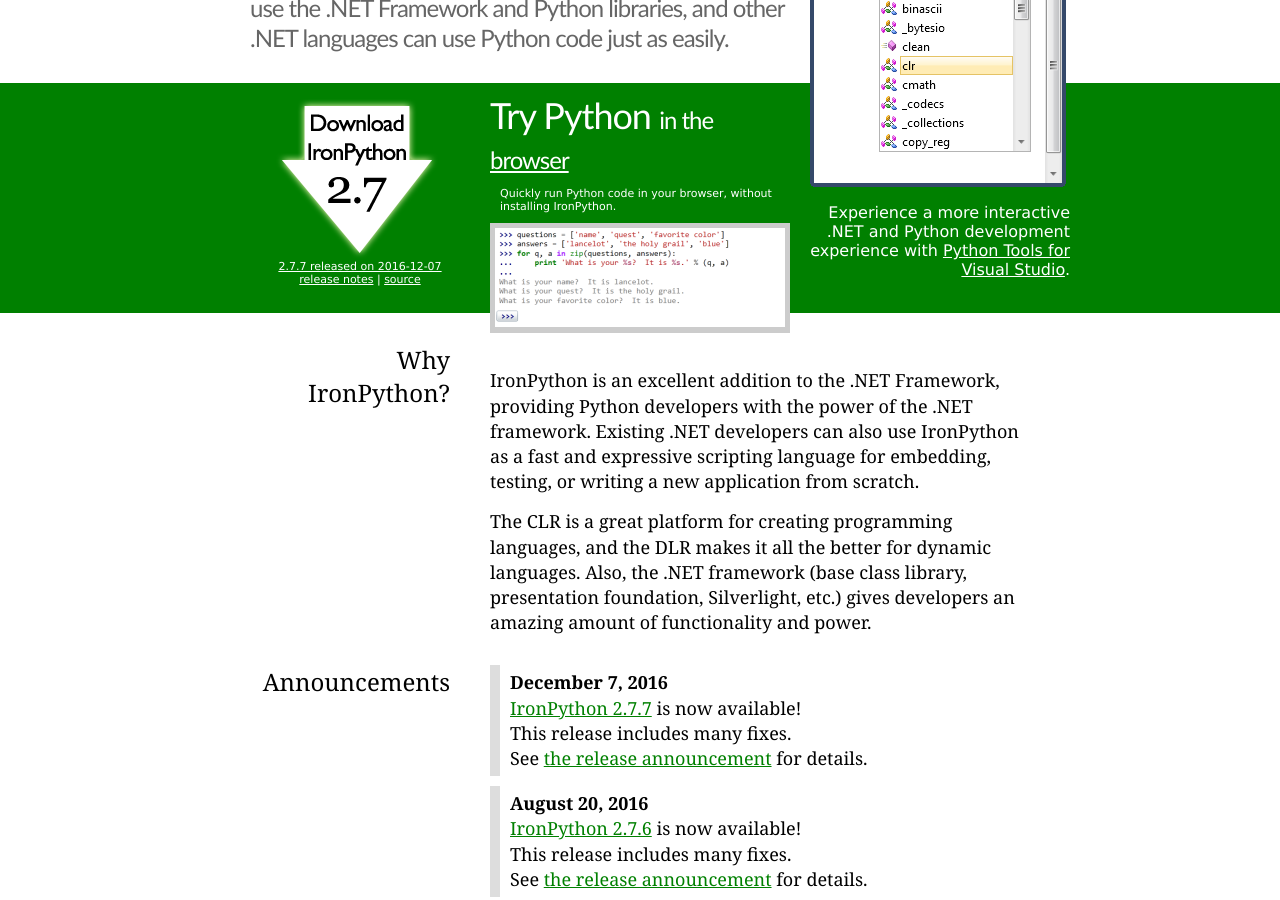
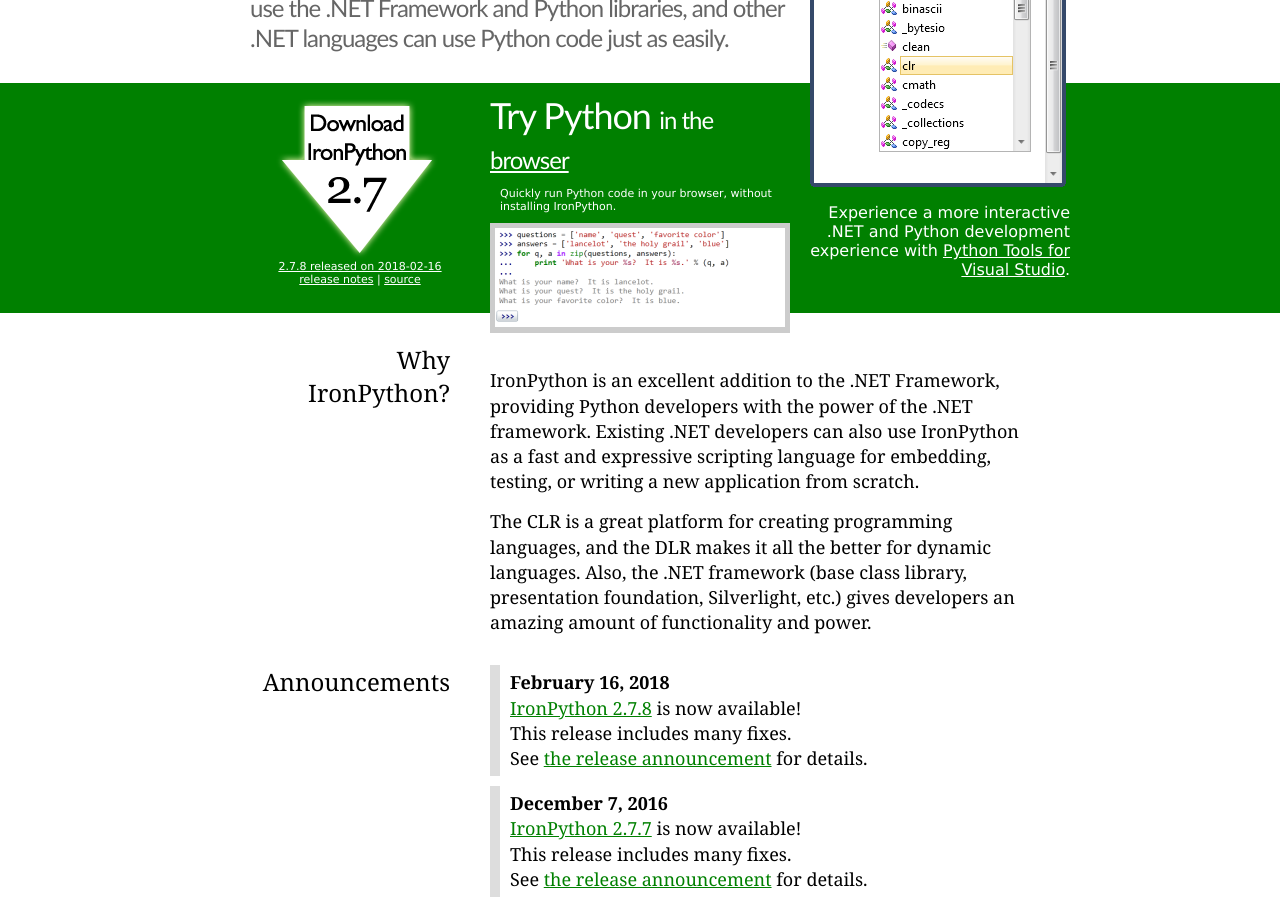
Before and after one commit to IronLanguages/ironpython.net, a Jekyll site: the page built from index.html, in a window 1280 px wide and 900 px high, scrolled down 298 px. Built offline with Jekyll 4.4.1, drawn with Linux system fonts in a browser that asks for light colours.

Commit message:
Add/update all the links for the 2.7.8 release.

```diff
--- a/_config.yml
+++ b/_config.yml
@@ -1,8 +1,8 @@
-stable_version: 2.7.7
-stable_release_url: https://github.com/IronLanguages/main/releases/tag/ipy-2.7.7
-stable_release_date: 2.7.7 released on 2016-12-07
-stable_release_notes: https://github.com/IronLanguages/main/releases/tag/ipy-2.7.7
-stable_release_source: https://github.com/IronLanguages/main/zipball/ipy-2.7.7
+stable_version: 2.7.8
+stable_release_url: https://github.com/IronLanguages/ironpython2/releases/tag/ipy-2.7.8
+stable_release_date: 2.7.8 released on 2018-02-16
+stable_release_notes: https://github.com/IronLanguages/ironpython2/releases/tag/ipy-2.7.8
+stable_release_source: https://github.com/IronLanguages/ironpython2/archive/ipy-2.7.8.zip
 
 paginate: 10
 paginate_path: "/blog/page:num/"
--- a/index.html
+++ b/index.html
@@ -15,6 +15,12 @@
 </div>
 <div class="section" id="announcements">
     <h1>Announcements</h1>
+    <div class="strip admonition">
+        <p class="first admonition-title">February 16, 2018</p>
+        <p><a class="reference external" href="https://github.com/IronLanguages/ironpython2/releases/tag/ipy-2.7.8">IronPython 2.7.8</a> is now available!</p>
+        <p>This release includes many fixes.</p>
+        <p>See <a href="https://github.com/IronLanguages/ironpython2/releases/tag/ipy-2.7.8"> the release announcement</a> for details.</p>
+    </div>
     <div class="strip admonition">
         <p class="first admonition-title">December 7, 2016</p>
         <p><a class="reference external" href="https://github.com/IronLanguages/main/releases/tag/ipy-2.7.7">IronPython 2.7.7</a> is now available!</p>
```
